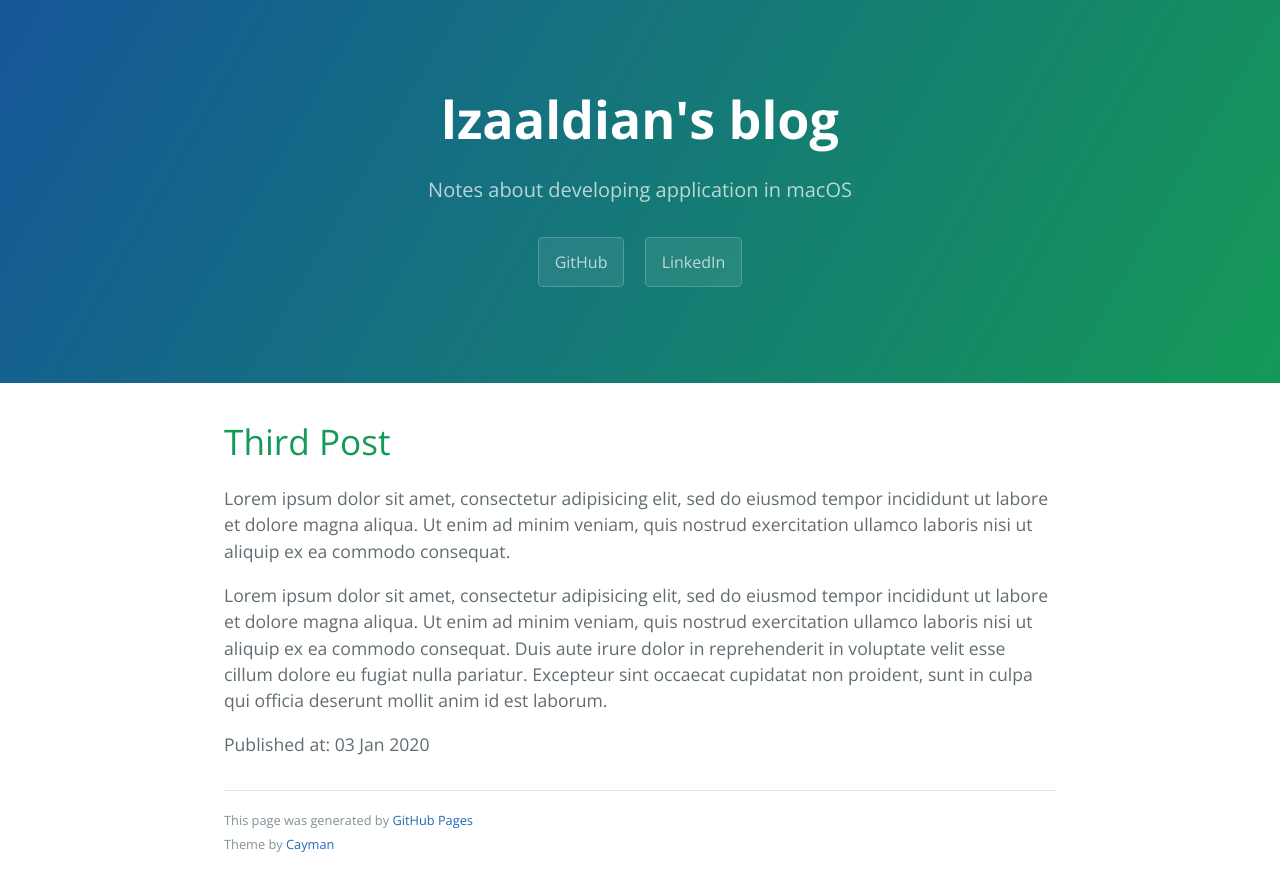
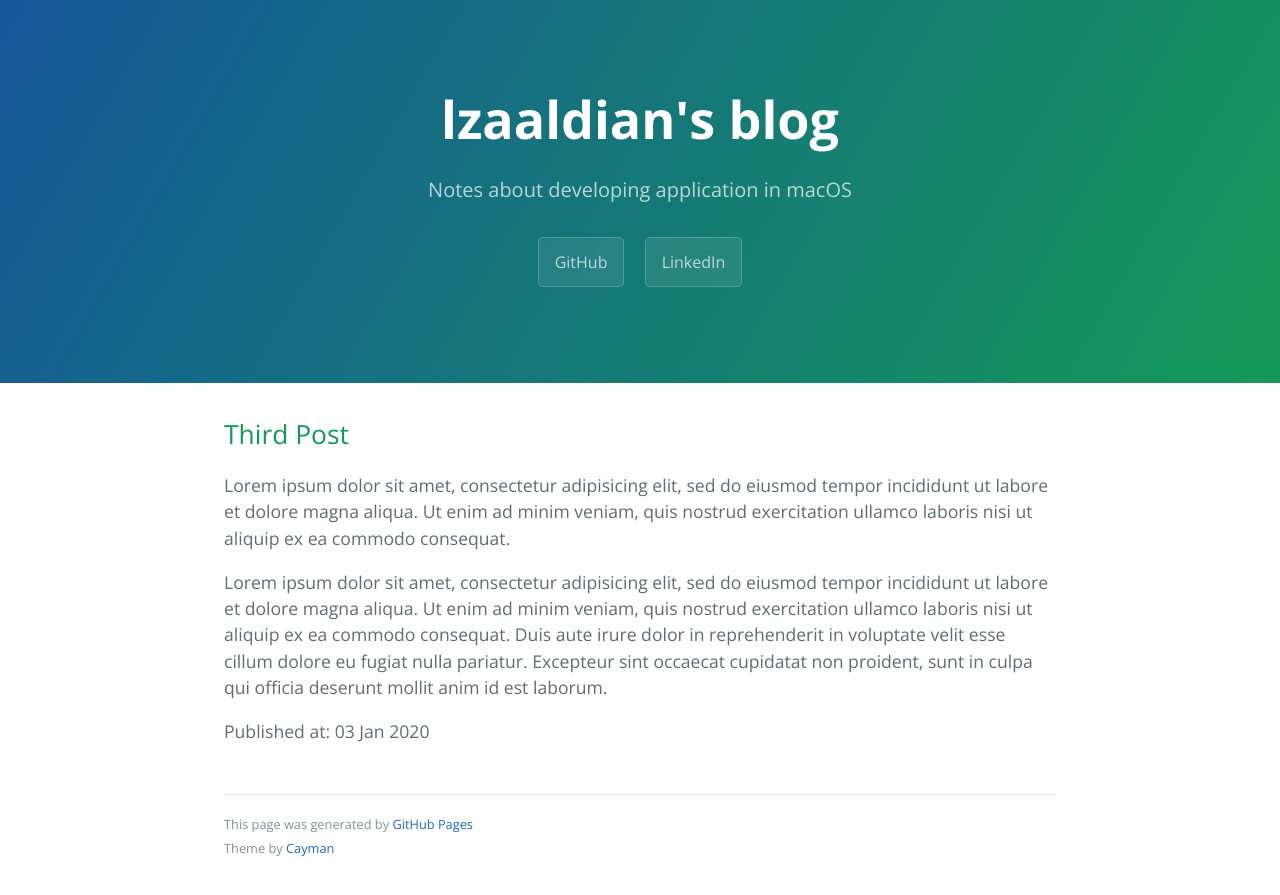
Before and after one commit to lzaaldian/lzaaldian.github.io, a Jekyll site: the page built from _posts/2020-01-03-third-post.md, in a window 1280 px wide. Shown: the top 895 px of the page. Built offline with Jekyll 4.4.1, drawn with Linux system fonts in a browser that asks for light colours.

Commit message:
fix(semantics): fix typo and header level

```diff
--- a/_layouts/post.html
+++ b/_layouts/post.html
@@ -4,12 +4,12 @@ layout: default
 
 <article>
 	<header>
-		<h1>{{ page.title }}</h1>
+		<h2>{{ page.title }}</h2>
 	</header>
 
 	{{ content }}
 
 	<footer>
-		<span class="publish-date">Published at: <time datetime="{{ page.date | | date_to_xmlschema }}" pubdate>{{ page.date | date_to_string }}</time></span>
+		<p>Published at: <time datetime="{{ page.date | date_to_xmlschema }}">{{ page.date | date_to_string }}</time></p>
 	</footer>
 </article>
--- a/index.html
+++ b/index.html
@@ -12,7 +12,7 @@ layout: default
     {{ post.excerpt }}
 
     <footer>
-      <span class="publish-date">Published at: <time datetime="{{ post.date | | date_to_xmlschema }}">{{ post.date | date_to_string }}</time></span>
+      <span class="publish-date">Published at: <time datetime="{{ post.date | date_to_xmlschema }}">{{ post.date | date_to_string }}</time></span>
     </footer>
 
     <a href="{{ post.url }}">Read more</a>
```
